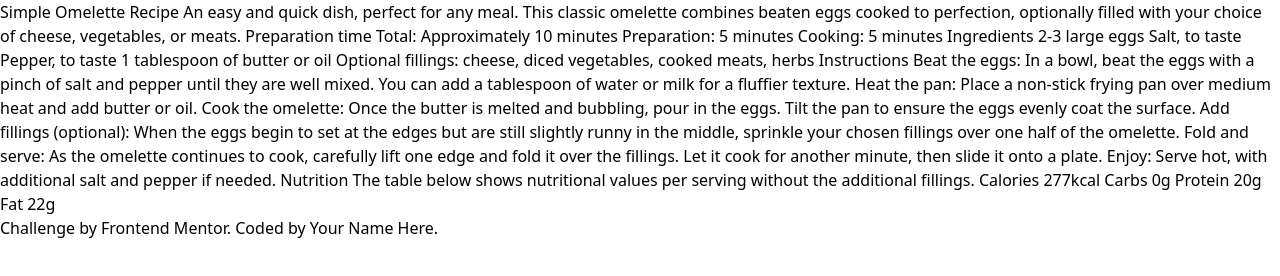
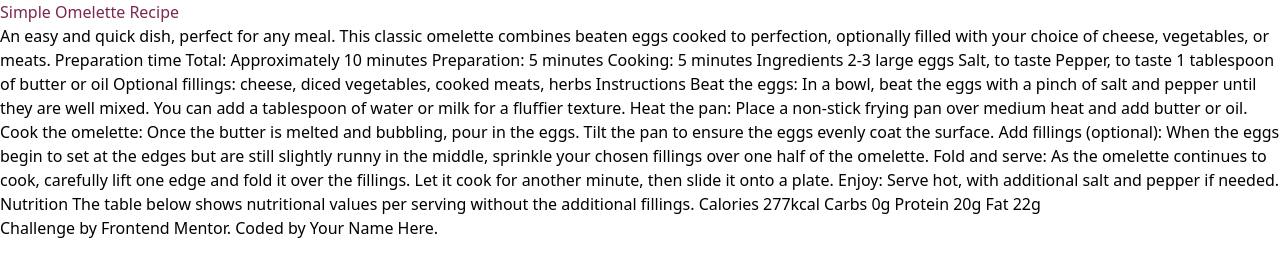
Before and after one commit to AshlavaDev/recipe-page, a website: page index.html in a window 1280 px wide. Drawn offline with Linux system fonts and the light colour scheme.

Commit message:
add custom colours to tailwind config, test to ensure tailwind and colours are working

```diff
--- a/index.html
+++ b/index.html
@@ -12,7 +12,7 @@
 </head>
 <body>
 
-  Simple Omelette Recipe
+  <h1 class="text-raspberry">Simple Omelette Recipe</h1>
 
   An easy and quick dish, perfect for any meal. This classic omelette combines beaten eggs cooked
   to perfection, optionally filled with your choice of cheese, vegetables, or meats.
--- a/tailwind.config.js
+++ b/tailwind.config.js
@@ -1,8 +1,18 @@
 /** @type {import('tailwindcss').Config} */
 module.exports = {
-  content: ["./*.html"],
+  content: ['./*.html'],
   theme: {
     extend: {},
+    colors: {
+      'nutmeg': 'hsl(14, 45%, 36%)',
+      'raspberry': 'hsl(332, 51%, 32%)',
+      'white': 'hsl(0, 0%, 100%)',
+      'rose-white': 'hsl(330, 100%, 98%)',
+      'eggshell': 'hsl(30, 54%, 90%)',
+      'light-grey': 'hsl(30, 18%, 87%)',
+      'wenge': 'hsl(30, 10%, 34%)',
+      'charcoal': 'hsl(24, 5%, 18%)'
+    }
   },
   plugins: [],
 }
```
Also changed, not shown: styles.css.
